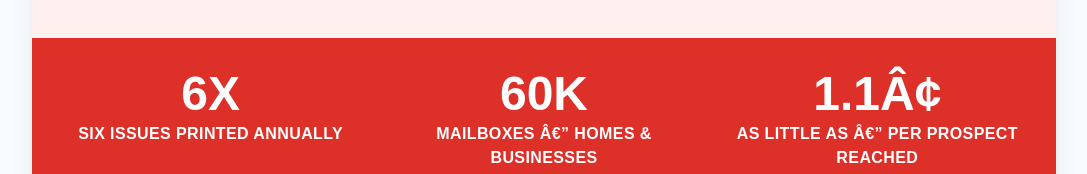
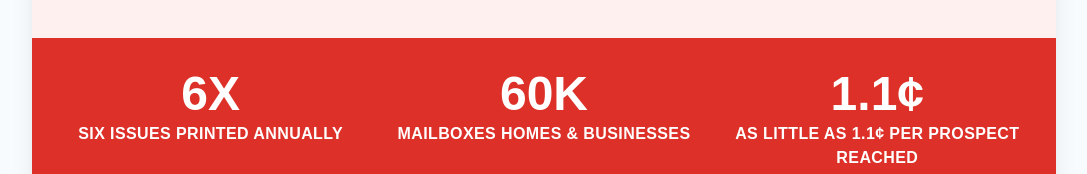
Before and after one commit to evergreendev/media-kits, a Next.js app: page /impact-magazine/media-kit in a window 1280 px wide. Shown: the part 778-952 px from the top of the page, without its empty margins (96-1183 px from the left). Built offline with nearby package versions, Linux system fonts and the light colour scheme.

Commit message:
Fix text that was improperly encoded

```diff
--- a/app/black-hills-visitor/media-kit/page.tsx
+++ b/app/black-hills-visitor/media-kit/page.tsx
@@ -5,7 +5,7 @@ const kit: PrintKit = {
     kicker: "The go-to guide for locals and tourists alike",
     slug: "black-hills-visitor",
     color: "#17647a",
-    intro: "Since 1984, Black Hills Visitor has been the go-to resource for travelers ready to explore, spend, and share. We combine stunning design, smart storytelling, and strategic placement in hotels, attractions, and visitor hubs. Be seen. Be chosen. Be in the guide tourists rely on â€” and act on.",
+    intro: "Since 1984, Black Hills Visitor has been the go-to resource for travelers ready to explore, spend, and share. We combine stunning design, smart storytelling, and strategic placement in hotels, attractions, and visitor hubs. Be seen. Be chosen. Be in the guide tourists rely on and act on.",
     stats: [["800K", "Annual readership"], ["210K", "Copies printed annually"], ["360+", "Delivery locations"]],
     hero: [{
         src: "/media-kit/black-hills-visitor/visual-01.png",
--- a/app/impact-magazine/media-kit/page.tsx
+++ b/app/impact-magazine/media-kit/page.tsx
@@ -6,7 +6,7 @@ const kit: PrintKit = {
     slug: "impact-magazine",
     color: "#dd3028",
     intro: "Consumers today have less free time than ever. The last thing they want is to sort through emails, websites, or newspapers to find the best local deals. Impact magazine takes away the guesswork by bringing local coupons and sales directly to their mailbox. Teaming up with us puts your business in front of over 60,000 households and businesses in the Black Hills. Impact magazine is easy for you, and even easier for your customers.",
-    stats: [["6X", "Six issues printed annually"], ["60K", "Mailboxes â€” homes & businesses"], ["1.1Â¢", "As little as â€” per prospect reached"]],
+    stats: [["6X", "Six issues printed annually"], ["60K", "Mailboxes homes & businesses"], ["1.1¢", "As little as 1.1¢ per prospect reached"]],
     hero: [{
         src: "/media-kit/impact-magazine/visual-01.png",
         alt: "Impact magazine coupon covers"
```
